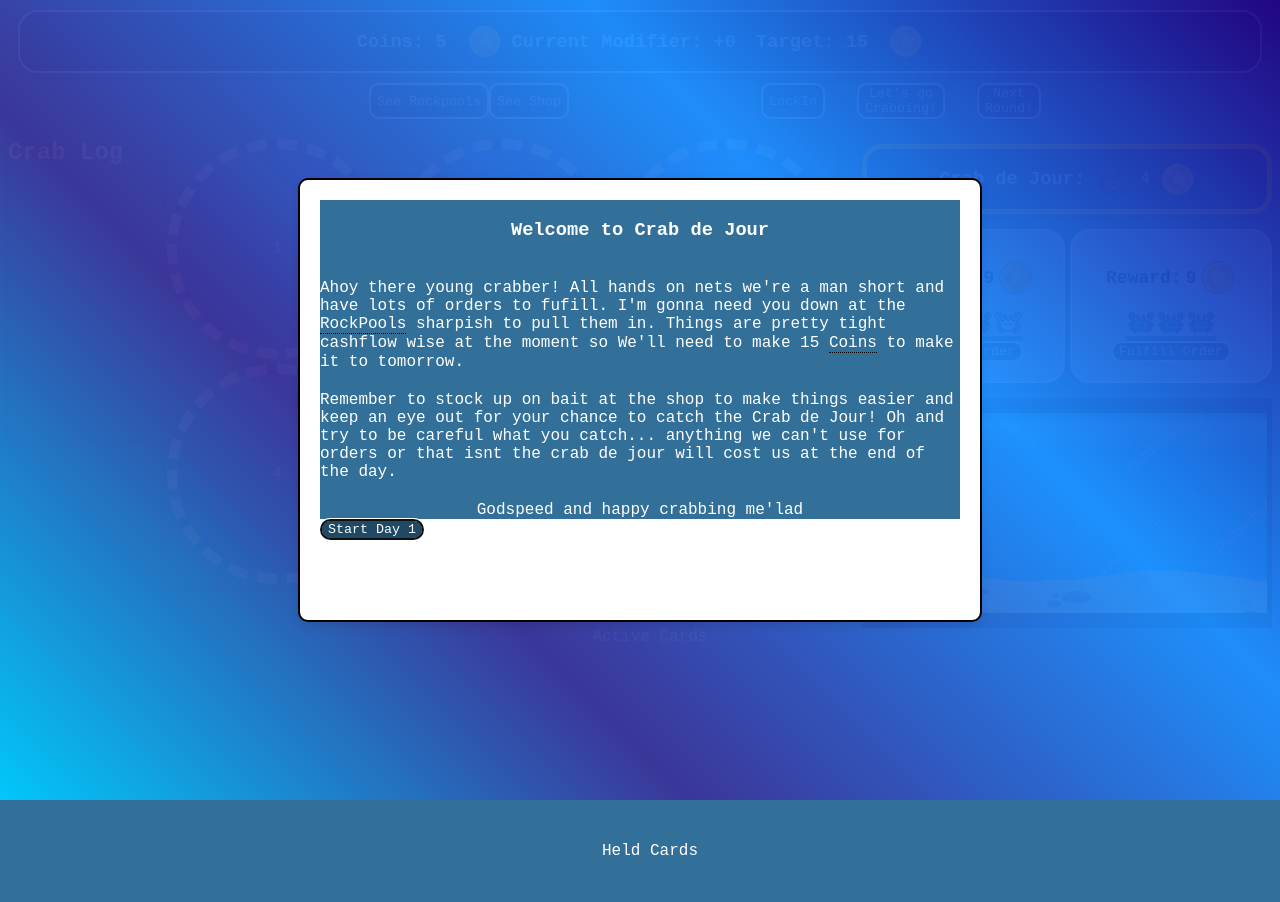
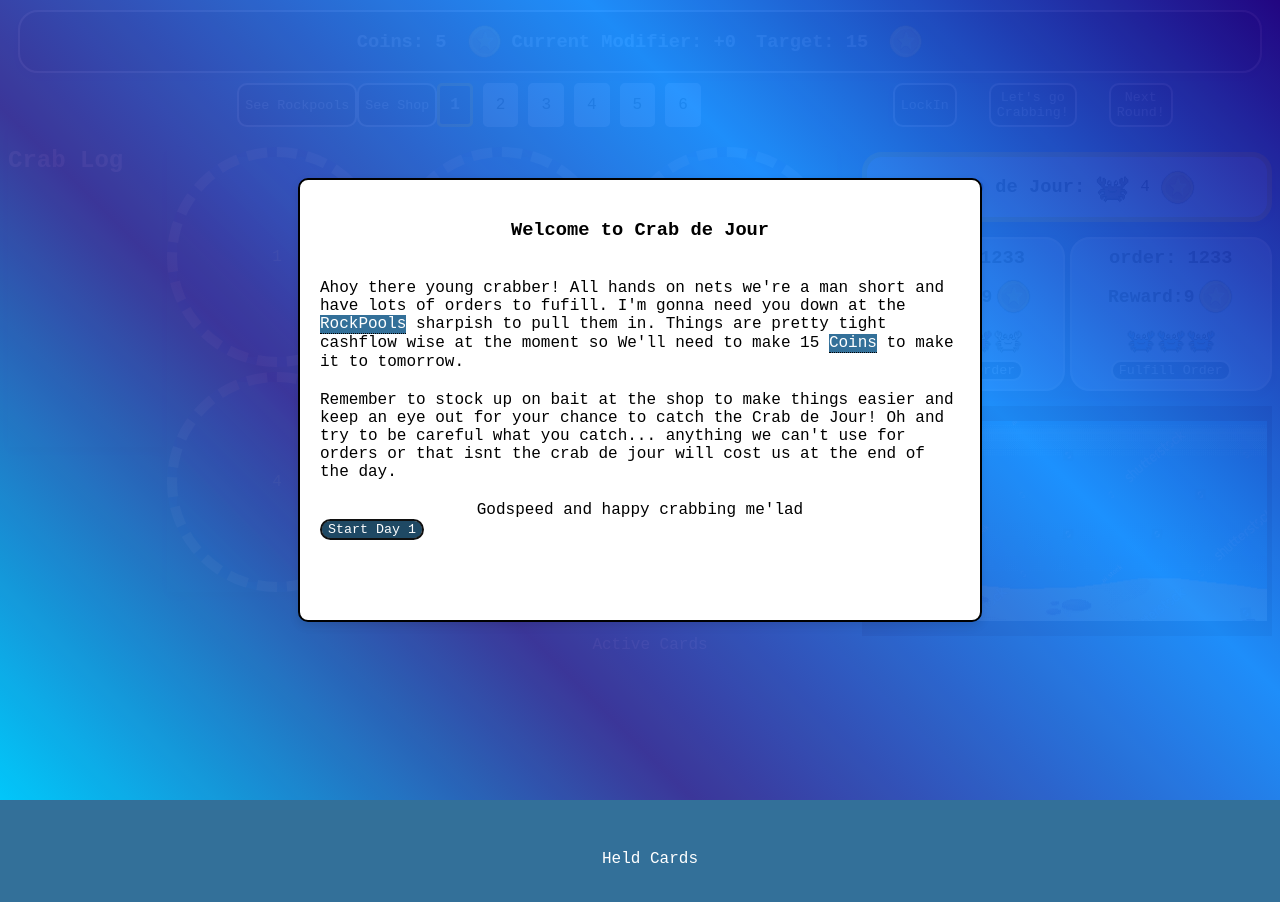
Before and after one commit to OliverMarks/Crab_de_Jour, a React (Vite) app: page / in a window 1280 px wide. Shown: the top 902 px of the page. Built offline with nearby package versions, Linux system fonts and the light colour scheme.

Commit message:
implemented round counter

```diff
--- a/src/App.css
+++ b/src/App.css
@@ -14,6 +14,10 @@ button {
   background-color:  rgb(31, 73, 100);
   border: 2px solid white;
   border-radius: 10px;
+}
+
+button :disabled {
+  border: 2px solid black;
 }
 
 .welcome-modal {
@@ -33,7 +37,20 @@ button {
   align-items: center;
   justify-content: center;
   gap: 20px;
+  background-color: white;
+  color: black;
 }
+
+.modal-content > h3 {
+  background-color: white;
+  color: black;
+}
+
+.modal-content > section {
+  background-color: white;
+  color: black;
+}
+
 
 
 ::backdrop {
@@ -56,7 +73,7 @@ button {
 .tooltip .tooltiptext {
   visibility: hidden;
   width: 220px;
-  background-color: black;
+  background-color: rgb(31, 73, 100);
   color: #fff;
   text-align: center;
   border-radius: 6px;
@@ -115,6 +132,28 @@ cursor: pointer;
   height: 20px;
   width: 20px;
   border-radius: 50%;
+}
+
+
+.round-counter-container {
+  display: flex;
+  gap: 10px;
+}
+
+.round-counter-container .round {
+  padding: 10px;
+  border: 3px solid white;
+  border-radius: 5px;
+  background-color: #f0f0f0;
+  cursor: pointer;
+  color: black;
+}
+
+.round-counter-container .round.active {
+  border-color: gold;
+  background-color: rgb(31, 73, 100);
+  font-weight: bold;
+  color: white
 }
 
 .header-btn-container {
@@ -469,20 +508,20 @@ cursor: pointer;
 
   border-radius: 20px;
   margin-top: 25px;
-  background-color: rgb(31, 73, 100);
-
+  background-color: white;
+  color: black;
 
 }
 
 .crab-de-jour-container > img {
   height: 35px;
   width: 35px;
-  background-color: rgb(31, 73, 100);
+  background-color: white;
 }
 
 .crab-de-jour-container > h3 {
-
-  background-color: rgb(31, 73, 100);
+  color: black;
+  background-color: white;
 }
 
 
@@ -508,9 +547,14 @@ cursor: pointer;
   background-color: rgb(188, 219, 247);
   box-shadow: 0px 4px 10px rgba(0, 0, 0, 0.1);
   border-radius: 20px;
+  gap: 0;
 
+}
 
-
+.order-card > h3 {
+  background-color: rgb(188, 219, 247);
+  color: #000;
+  margin: 0;
 }
 
 .order-reward {
@@ -518,10 +562,11 @@ cursor: pointer;
   justify-content: center;
   align-items: center;
   background-color: rgb(188, 219, 247);
+  margin: 0;
 }
 
 .order-reward > h3 {
-  margin-right: 4px;
+
   font-size: large;
   font-weight: bolder;
   background-color: rgb(188, 219, 247);
@@ -534,6 +579,10 @@ cursor: pointer;
   font-weight: bolder;
   background-color: rgb(188, 219, 247);
   color: black;
+}
+
+.order-crabs {
+  background-color: rgb(188, 219, 247);
 }
 
 .order-crabs > img {
--- a/src/App.jsx
+++ b/src/App.jsx
@@ -8,6 +8,7 @@ import PlayerStats from './components/playerStats';
 import CatchLog from './components/catchLog' ;
 import GameController from './components/gameController';
 import  WelcomeModal  from "./components/welcomeModal";
+import RoundCounter from './components/round-counter';
 
 import './App.css';
 
@@ -130,8 +131,12 @@ const [modal, setModal] = useState(true);
       See Shop
       </button>
 
+      <RoundCounter
+      gameState={gameState} />
+
       <GameController
     gameState = {gameState}
+    setGameState={setGameState}
     locked = {locked}
     setLocked={setLocked}
     players={players}
--- a/src/components/gameController.jsx
+++ b/src/components/gameController.jsx
@@ -2,7 +2,7 @@
 import { useState } from 'react';
 
 
-export default function GameController ({locked, setLocked, players, setPlayers, hasCaught, setHasCaught, roundNumber, setRoundNumber, activePools, setActivePools}) {
+export default function GameController ({locked, setLocked, players, setPlayers, hasCaught, setHasCaught, roundNumber, setRoundNumber, activePools, setActivePools, gameState, setGameState}) {
 
 
     const lockInHand = () => {
@@ -160,6 +160,13 @@ export default function GameController ({locked, setLocked, players, setPlayers,
             )
         )
 
+        setGameState(prevState => ({
+            ...prevState,
+            roundNumber: prevState.roundNumber + 1
+          }));
+
+
+
 
     }
 
--- a/src/components/order-card.jsx
+++ b/src/components/order-card.jsx
@@ -91,6 +91,7 @@ export default function OrderCard({ order, players, setPlayers }) {
 
     return (
         <div className='order-card'>
+            <h3>order: 1233</h3>
 
             <div className='order-reward'>
             <h3>Reward:</h3>
--- a/src/components/pool.jsx
+++ b/src/components/pool.jsx
@@ -43,7 +43,7 @@ export default function Pool({ onClick, pool, className }) {
 
   return (
     <div className={className} onClick={handleClick}>
-      {pool.rollSuccess === undefined ? pool.poolDifficulty : null}
+      {pool.rollSuccess === undefined ? pool.poolDifficulty  : null}
       {pool.rollSuccess !== undefined && (
         <img
           className='catch-image'
--- /dev/null
+++ b/src/components/round-counter.jsx
@@ -0,0 +1,22 @@
+import React from "react";
+
+export default function RoundCounter({ gameState }) {
+  const totalRounds = 6; // Assuming there are 6 rounds, adjust as needed
+
+  return (
+    <div className="round-counter-container">
+      {Array.from({ length: totalRounds }, (_, index) => {
+        const round = index + 1;
+        const isActive = gameState.roundNumber === round;
+        return (
+          <div
+            key={round}
+            className={`round ${isActive ? 'active' : ''}`}
+          >
+            {round}
+          </div>
+        );
+      })}
+    </div>
+  );
+}
```
